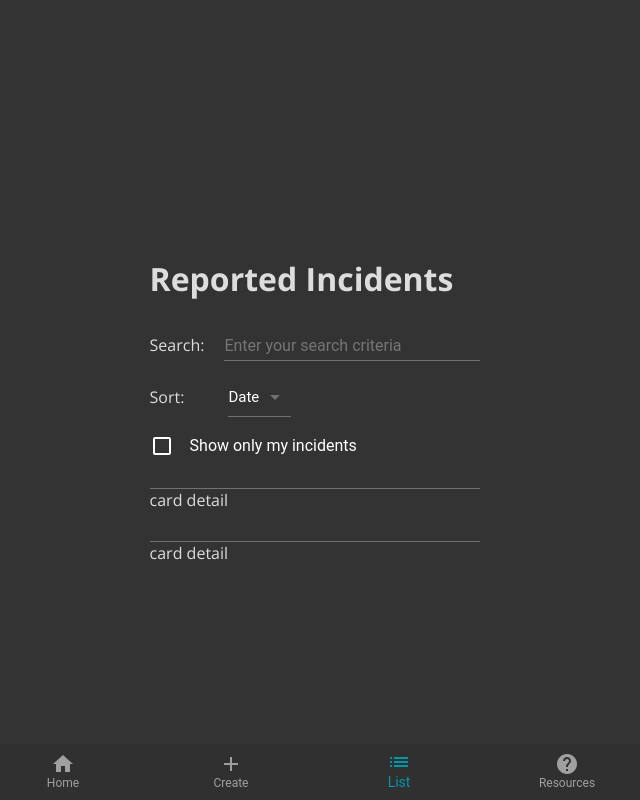
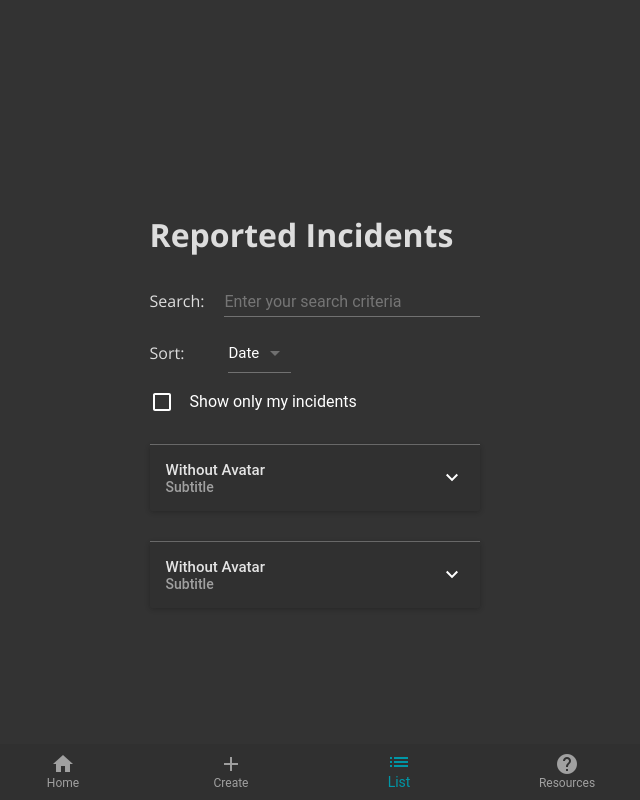
Before and after one commit to rjriel/rhok-bad-date-front-end, a React app: page / in a window 1280 px wide. Both pictures are taken after a click on the button "LOG IN/SIGN UP". Shown: the whole page, without its empty margins (325-965 px from the left). Built offline with nearby package versions, Linux system fonts and the light colour scheme.

Commit message:
more list stuff

```diff
--- a/src/components/IncidentSummary.js
+++ b/src/components/IncidentSummary.js
@@ -1,4 +1,4 @@
-// import { } from 'material-ui';
+import { Card, CardHeader, CardText } from 'material-ui';
 import React, { Component } from 'react';
 
 // const showOnlyMyIncidentsCheckboxStyle = {
@@ -15,7 +15,20 @@ class IncidentSummary extends Component {
   render() {
     return (
       <div >
-          card detail
+        <Card>
+          <CardHeader
+            title="Without Avatar"
+            subtitle="Subtitle"
+            actAsExpander
+            showExpandableButton
+          />
+          <CardText expandable>
+            Lorem ipsum dolor sit amet, consectetur adipiscing elit.
+            Donec mattis pretium massa. Aliquam erat volutpat. Nulla facilisi.
+            Donec vulputate interdum sollicitudin. Nunc lacinia auctor quam sed pellentesque.
+            Aliquam dui mauris, mattis quis lacus id, pellentesque lobortis odio.
+          </CardText>
+        </Card>
       </div>
     );
   }
```
